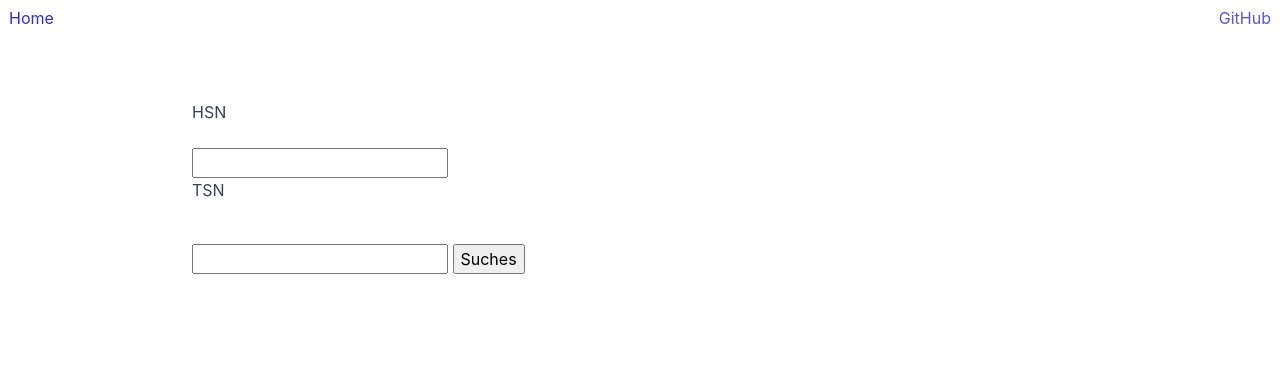
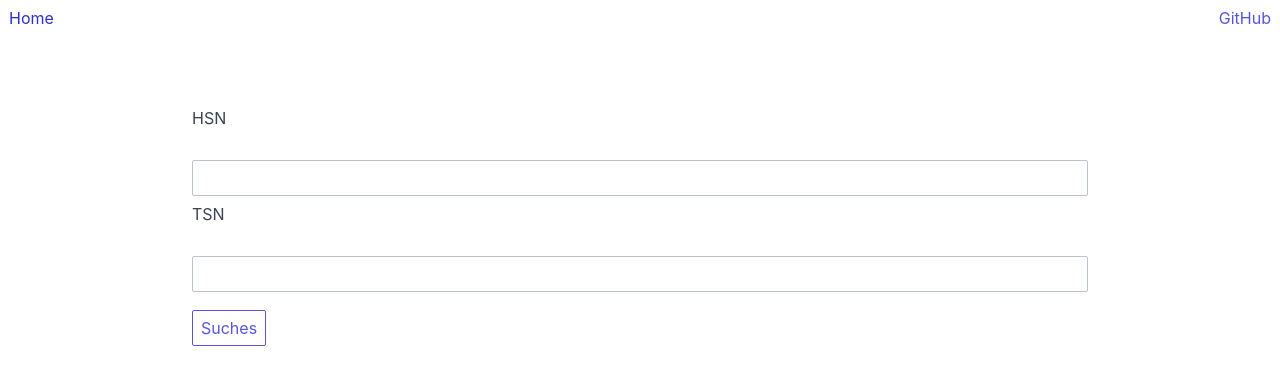
Before and after one commit to marcleonschulz/carSearch, a Svelte app in the folder frondend/: page / in a window 1280 px wide. Shown: the top 384 px of the page. Built offline with nearby package versions, Linux system fonts and the light colour scheme.

Commit message:
Merge remote-tracking branch 'origin/master'
# Conflicts:
#	caddyfile
#	docker-compose.yml

```diff
--- a/frondend/src/App.svelte
+++ b/frondend/src/App.svelte
@@ -20,13 +20,13 @@
     }
 </script>
 <Nav/>
-<div style="margin: 60%; margin-top: 5%; margin-left: 15%; margin-right: 15%;" className="grid-container">
+<div style="margin: 60%; margin-top: 5%; margin-left: 15%; margin-right: 15%;" class="grid-container">
     <form on:submit|preventDefault={submitHandler}>
-        <p className="form-label">HSN</p>
-        <input bind:value={hsn} className="form-input" type="text" id="input-example-1" placeholder="{tsn}">
-        <p className="form-label">TSN</p>
-        <input bind:value={tsn} className="form-input" type="text" id="input-example-2" placeholder="{tsn}">
-        <button style="margin-top: 2%" className="btn">Suches</button>
+        <p class="form-label">HSN</p>
+        <input bind:value={hsn} class="form-input" type="text" id="input-example-1" placeholder="{tsn}">
+        <p class="form-label">TSN</p>
+        <input bind:value={tsn} class="form-input" type="text" id="input-example-2" placeholder="{tsn}">
+        <button style="margin-top: 2%" class="btn">Suches</button>
     </form>
 
     {#if result === undefined}
@@ -40,7 +40,7 @@
         {:then value}
             {#if value.error}
                 {value.error}
-            {:else if value.handelsname && value.hersteller_name}
+            {:else if value.handel_name && value.hersteller_name}
                 <div style="margin-top: 5%;">
                     <Card css_color={""} header={`Suche für TSN: ${tsn} und TSN: ${hsn}`}
                           main={[`Hersteller :${value.hersteller_name}`,`Handelsname :${value.handel_name}`]}/>
```
